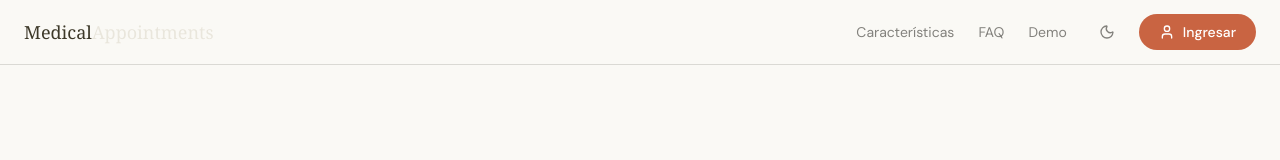
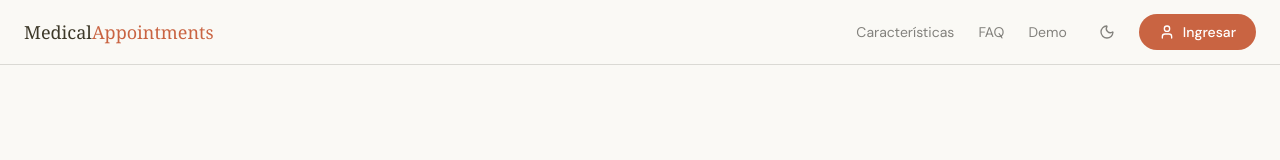
Before and after one commit to Joreynoso/medical-appointments, a Next.js app: page / in a window 1280 px wide. Shown: the top 160 px of the page. Built offline with nearby package versions, Linux system fonts and the light colour scheme; no server answers.

Commit message:
fix: use primary color for brand name in navbar

```diff
--- a/components/landing/navbar.tsx
+++ b/components/landing/navbar.tsx
@@ -15,7 +15,7 @@ export default function Navbar() {
     <nav className="sticky top-0 z-50 bg-background/80 backdrop-blur-sm border-b border-border">
       <div className="max-w-7xl mx-auto px-6 h-16 flex items-center justify-between">
         <Link href="/" className="font-serif text-lg text-foreground">
-          Medical<span className="text-accent">Appointments</span>
+          Medical<span className="text-primary">Appointments</span>
         </Link>
 
         <div className="flex items-center gap-6">
```
Also changed, not shown: 6 other files (tests, documents, lock files or other folders).
